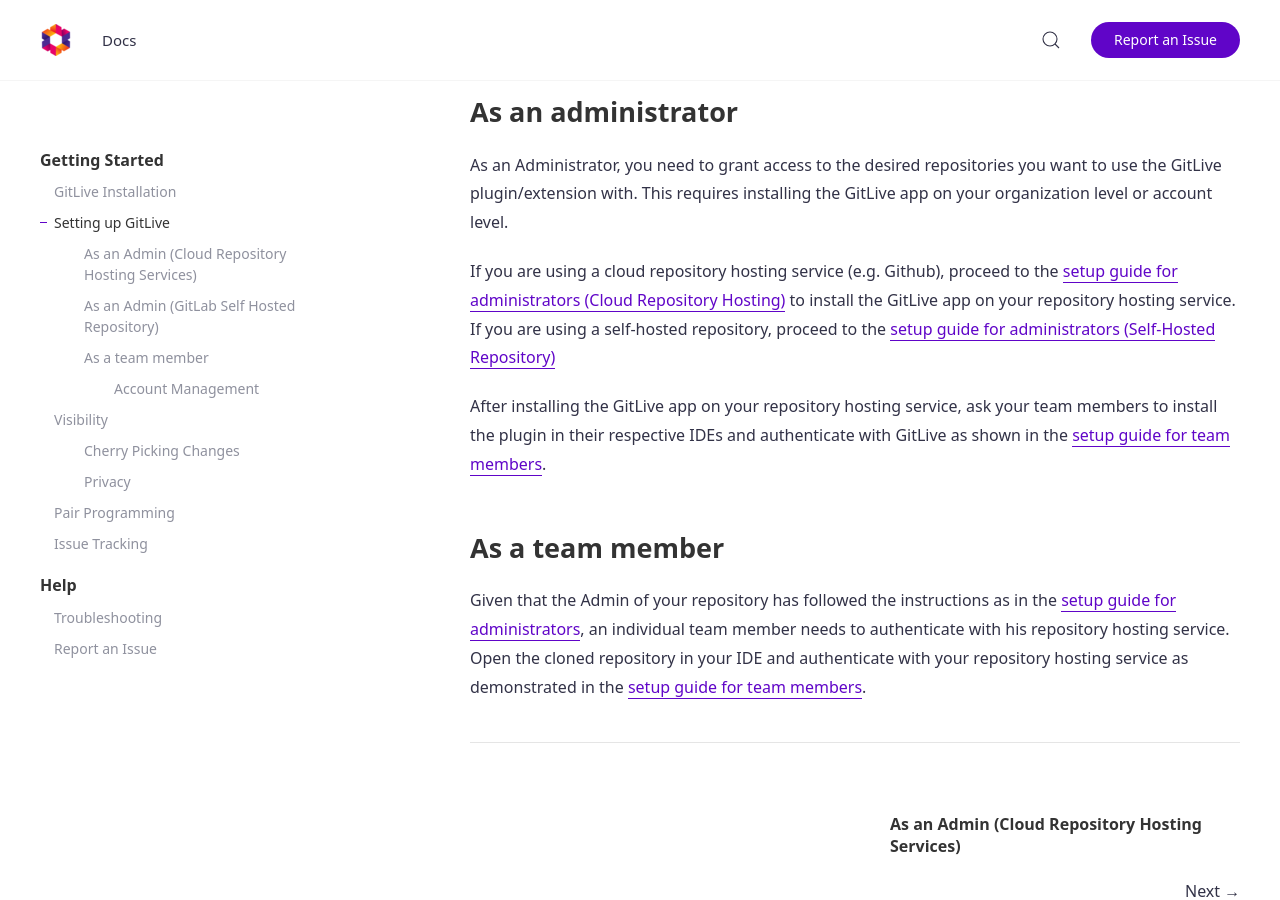
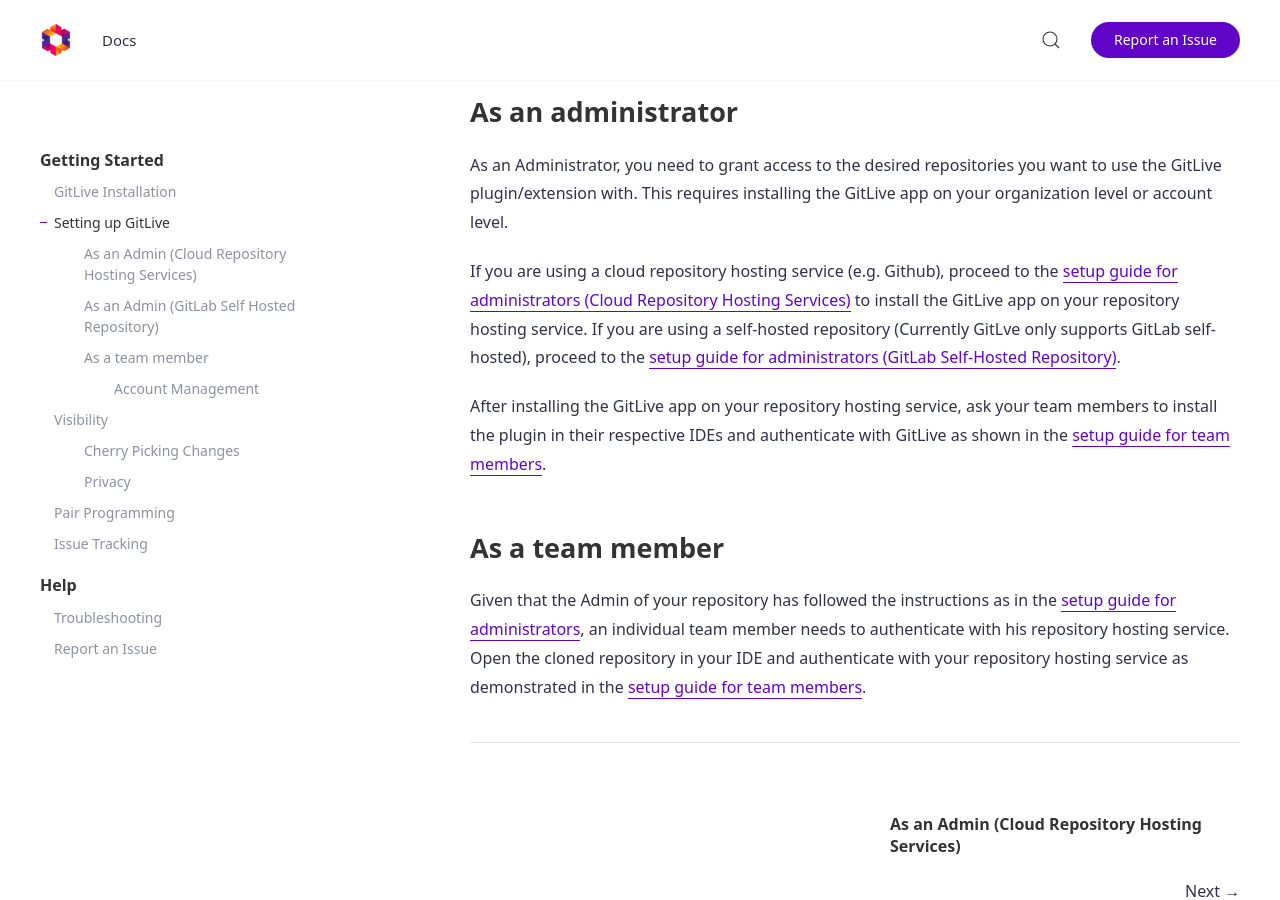
Before and after one commit to GitLiveApp/GitLive, a Jekyll site: the page built from _docs/setup.md, in a window 1280 px wide and 900 px high, scrolled down 523 px. Built offline with Jekyll 4.4.1, drawn with Linux system fonts in a browser that asks for light colours.

Commit message:
More on setup paragraph

```diff
--- a/_docs/setup.md
+++ b/_docs/setup.md
@@ -17,7 +17,7 @@ Clone any of your desired repositories and open them in your IDE.
 
 As an Administrator, you need to grant access to the desired repositories you want to use the GitLive plugin/extension with. This requires installing the GitLive app on your organization level or account level.
 
-If you are using a cloud repository hosting service (e.g. Github), proceed to the [setup guide for administrators (Cloud Repository Hosting)](/docs/admin) to install the GitLive app on your repository hosting service. If you are using a self-hosted repository, proceed to the [setup guide for administrators (Self-Hosted Repository)](/docs/admin-self-hosted)
+If you are using a cloud repository hosting service (e.g. Github), proceed to the [setup guide for administrators (Cloud Repository Hosting Services)](/docs/admin) to install the GitLive app on your repository hosting service. If you are using a self-hosted repository (Currently GitLve only supports GitLab self-hosted), proceed to the [setup guide for administrators (GitLab Self-Hosted Repository)](/docs/admin-self-hosted).
 
 After installing the GitLive app on your repository hosting service, ask your team members to install the plugin in their respective IDEs and authenticate with GitLive as shown in the [setup guide for team members](/docs/teammember).
 
```
